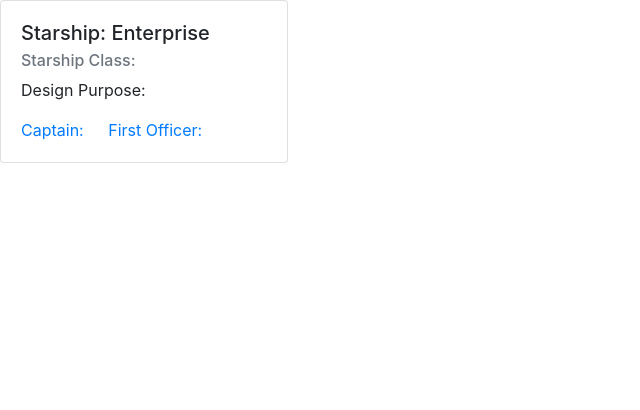
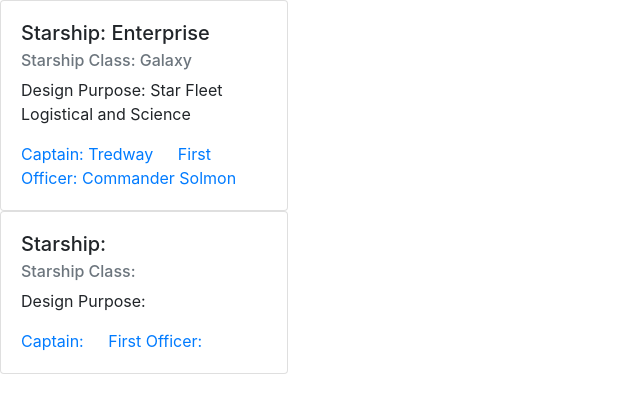
Before and after one commit to uss-hopper/snap-challenges-bthuffman, a plain HTML site: page 2-10-19 Practicing for 2-11-19/document-create-element().html in a window 1280 px wide. Shown: the whole page, without its empty margins (0-640 px from the left). Drawn offline with nearby package versions, Linux system fonts and the light colour scheme.

Commit message:
Practicing for the javascript challenge.

```diff
--- a/2-10-19 Practicing for 2-11-19/add-bootstrap-card.js
+++ /dev/null
@@ -1,8 +0,0 @@
-
-let objectTwo = document.createElement('span');
-
-//add text to the span element
-objectTwo.innerText = "Enterprise";
-
-//push the span element into objectOne
-document.getElementById('starship').appendChild(objectTwo);
--- /dev/null
+++ b/2-10-19 Practicing for 2-11-19/add-starfleet-data-to-card.js
@@ -0,0 +1,110 @@
+let trekArray = [
+	{
+		"starship": "Enterprise",
+		"class": "Sovereign",
+		"purpose": "Fight Against Borg",
+		"captain": "Picard",
+		"firstOfficer": "Commander Data"
+	},
+	{
+		"starship": "Reliant",
+		"class": "Galaxy",
+		"purpose": "Star Fleet Logistical and Science",
+		"captain": "Tredway",
+		"firstOfficer": "Commander Solmon"
+	},
+	{
+		"starship": "Tolestoy",
+		"class": "Nebula",
+		"purpose": "Science and some logistics",
+		"captain": "Isengard",
+		"firstOfficer": "Commander Calloway"
+	},
+	{
+		"starship": "Voyager",
+		"class": "Intrepid",
+		"purpose": "Science",
+		"captain": "Captain Janeway",
+		"firstOfficer": "Commander Chakotay"
+	},
+];
+
+/* THESE MAP OVER THE ARRAY AND RETURN NEW STRING OBJECT ARRAYS WITH ONLY SELECTED ELEMENT
+ * ************************************************************************************/
+// console.log(trekArray);
+
+let starshipMappedArray = trekArray.map(function(element) {return element.starship;});
+
+// console.log(starshipMappedArray);
+
+let classMappedArray = trekArray.map(function(element) {return element.class;});
+
+// console.log(classMappedArray);
+
+let purposeMappedArray = trekArray.map(function(element) {return element.purpose;});
+
+// console.log(purposeMappedArray);
+
+let captainMappedArray = trekArray.map(function(element) {return element.captain;});
+
+// console.log(captainMappedArray);
+
+let firstOfficerMappedArray = trekArray.map(function(element) {return element.firstOfficer;});
+
+// console.log(firstOfficerMappedArray);
+/*END
+* ************************************************************************************************/
+/* inputs from the array into the html test at the starship tag
+*****************************************************************************************/
+//create the global variable (an object) objectOne to insert into DOM (it's a virtual dom, resembles dom but not yet inserted)
+let objectOne = document.createElement('span');
+
+//add text to the objectOne span element
+objectOne.innerText = starshipMappedArray[0];
+
+//push the span element into objectOne
+document.getElementById('starship').appendChild(objectOne);
+
+/* inputs from the array into the html test at the starshipClass tag
+*****************************************************************************************/
+//create the global variable (an object) objectTwo to insert into DOM (it's a virtual dom, resembles dom but not yet inserted)
+let objectTwo = document.createElement('span');
+
+//add text to the objectTwo span element
+objectTwo.innerText = classMappedArray[1];
+
+//push the span element into objectTwo
+document.getElementById('starshipClass').appendChild(objectTwo);
+
+/* inputs from the array into the html test at the starshipPurpose tag
+*****************************************************************************************/
+//create the global variable (an object) objectThree to insert into DOM (it's a virtual dom, resembles dom but not yet inserted)
+let objectThree = document.createElement('span');
+
+//add text to the objectThree span element
+objectThree.innerText = purposeMappedArray[1];
+
+//push the span element into objectThree
+document.getElementById('starshipPurpose').appendChild(objectThree);
+
+/* inputs from the array into the html test at the starshipCaptain tag
+*****************************************************************************************/
+//create the global variable (an object) objectFour to insert into DOM (it's a virtual dom, resembles dom but not yet inserted)
+let objectFour = document.createElement('span');
+
+//add text to the objectFour span element
+objectFour.innerText = captainMappedArray[1];
+
+//push the span element into objectFour
+document.getElementById('starshipCaptain').appendChild(objectFour);
+
+/* inputs from the array into the html test at the starshipFirstOfficer tag
+*****************************************************************************************/
+//create the global variable (an object) objectFive to insert into DOM (it's a virtual dom, resembles dom but not yet inserted)
+let objectFive = document.createElement('span');
+
+//add text to the objectFive span element
+objectFive.innerText = firstOfficerMappedArray[1];
+
+//push the span element into objectFive
+document.getElementById('starshipFirstOfficer').appendChild(objectFive);
--- a/2-10-19 Practicing for 2-11-19/document-create-element().html
+++ b/2-10-19 Practicing for 2-11-19/document-create-element().html
@@ -15,10 +15,19 @@
 				<a href="#" class="card-link" id="starshipFirstOfficer">First Officer: </a>
 			</div>
 		</div>
+		<div class="card" style="width: 18rem;">
+			<span class="card-body">
+				<h5 class="card-title" id="starship">Starship: </h5>
+				<h6 class="card-subtitle mb-2 text-muted" id="starshipClass">Starship Class: </h6>
+				<p class="card-text" id="starshipPurpose">Design Purpose: </p>
+				<a href="#" class="card-link" id="starshipCaptain">Captain: </a>
+				<a href="#" class="card-link" id="starshipFirstOfficer">First Officer: </a>
+		</div>
+		</div>
 		<script src="https://code.jquery.com/jquery-3.2.1.slim.min.js" integrity="sha384-KJ3o2DKtIkvYIK3UENzmM7KCkRr/rE9/Qpg6aAZGJwFDMVNA/GpGFF93hXpG5KkN" crossorigin="anonymous"></script>
 		<script src="https://cdnjs.cloudflare.com/ajax/libs/popper.js/1.12.9/umd/popper.min.js" integrity="sha384-ApNbgh9B+Y1QKtv3Rn7W3mgPxhU9K/ScQsAP7hUibX39j7fakFPskvXusvfa0b4Q" crossorigin="anonymous"></script>
 		<script src="https://maxcdn.bootstrapcdn.com/bootstrap/4.0.0/js/bootstrap.min.js" integrity="sha384-JZR6Spejh4U02d8jOt6vLEHfe/JQGiRRSQQxSfFWpi1MquVdAyjUar5+76PVCmYl" crossorigin="anonymous"></script>
 <!--Put the script below the bootsrap? -->
-		<script src="add-bootstrap-card.js"></script>
+		<script src="add-starfleet-data-to-card.js"></script>
 	</body>
 </html>
```
Also changed, not shown: 2-10-19 Practicing for 2-11-19/example-stack-overflow-2-10-19.js (added, +31 -0 lines).
